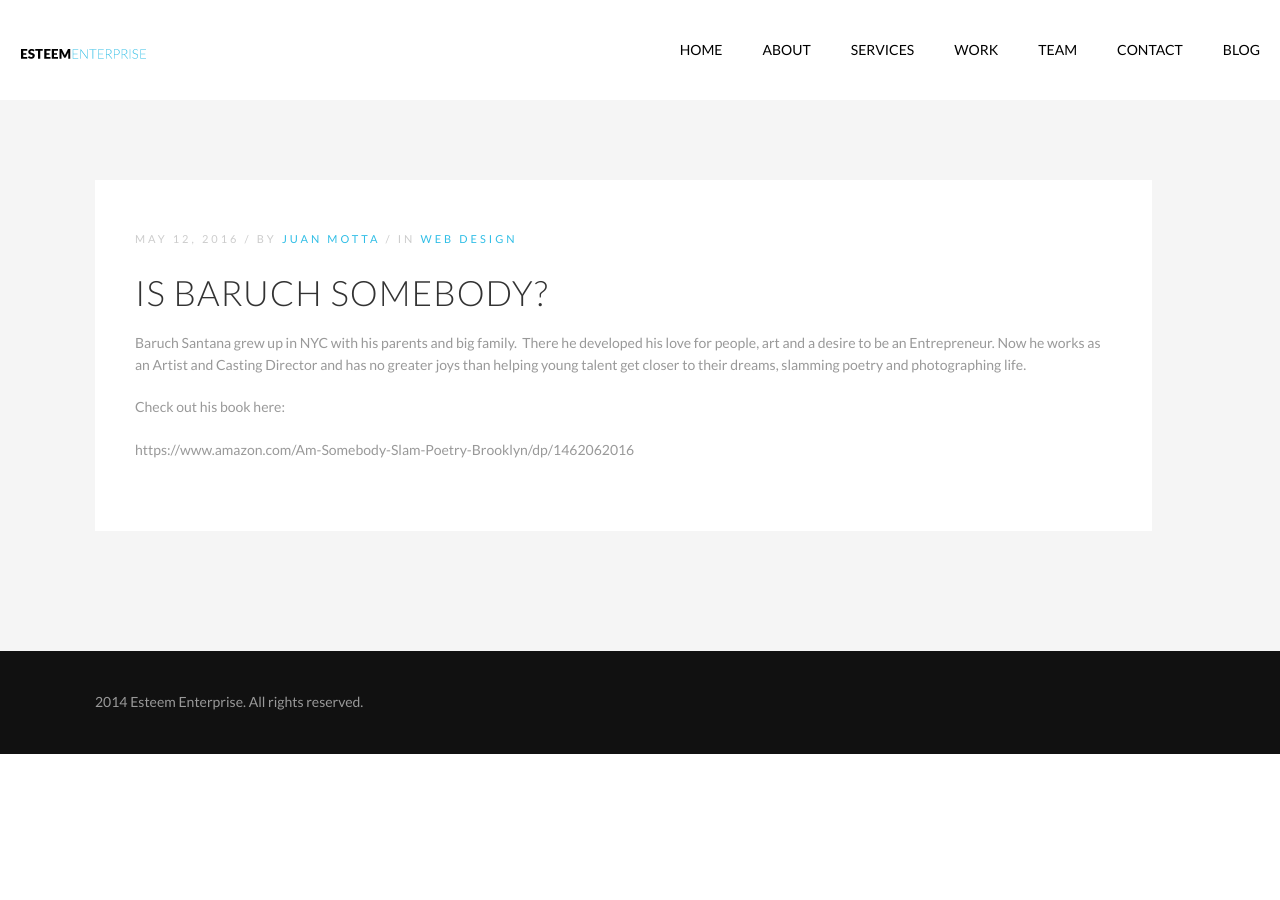
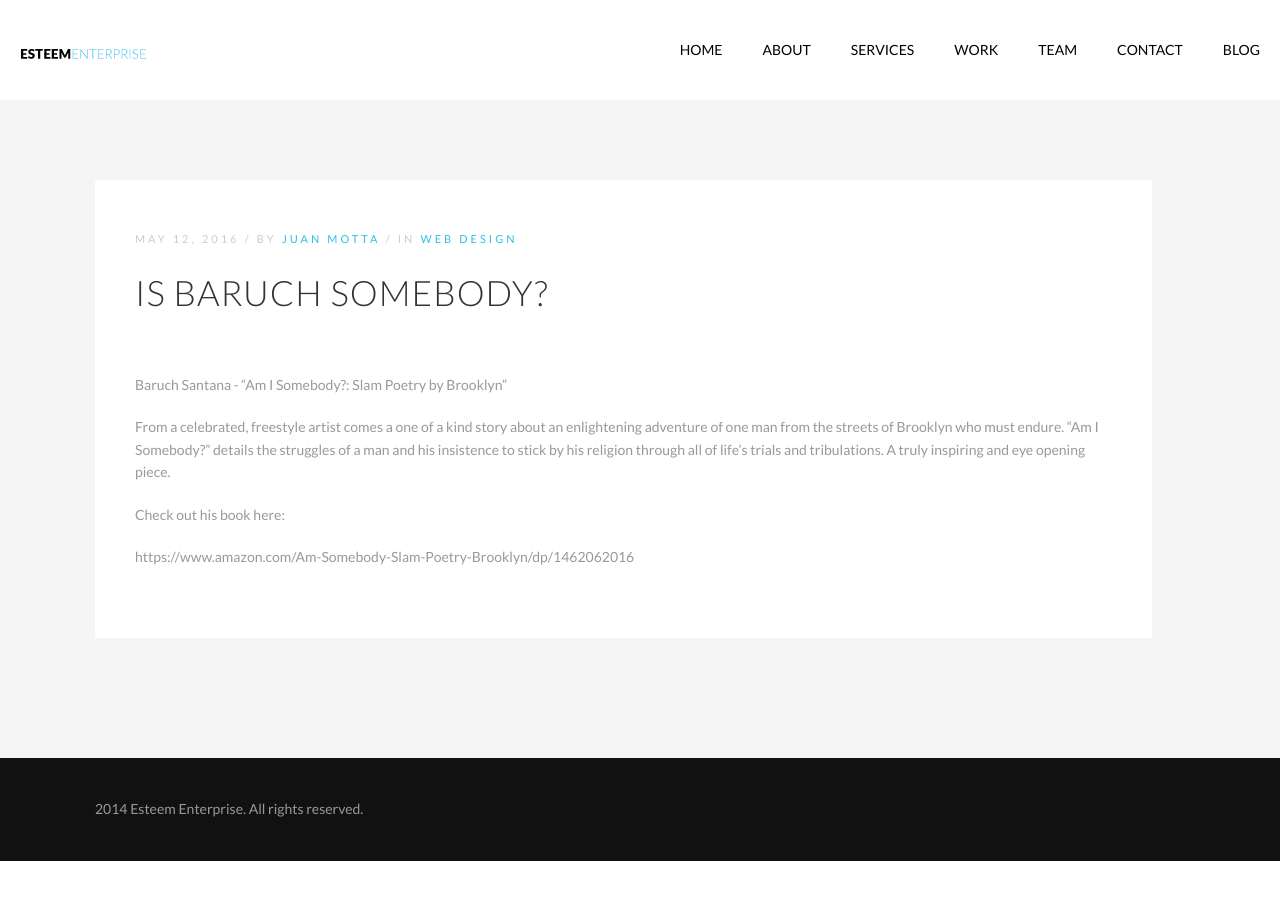
Before and after one commit to acarranza34/Esteem-Enterprise-Site, a Jekyll site: the page built from _posts/2016-05-12-is-baruch-somebody.md, in a window 1280 px wide. Built offline with Jekyll 4.4.1, drawn with Linux system fonts in a browser that asks for light colours; some web fonts are replaced.

Commit message:
Updated '/_posts/2016-05-12-is-baruch-somebody.md' via CloudCannon

```diff
--- a/_posts/2016-05-12-is-baruch-somebody.md
+++ b/_posts/2016-05-12-is-baruch-somebody.md
@@ -11,7 +11,11 @@ author: Juan Motta
 ---
 
 
-Baruch Santana grew up in NYC with his parents and big family.  There he developed his love for people, art and a desire to be an Entrepreneur. Now he works as an Artist and Casting Director and has no greater joys than helping young talent get closer to their dreams, slamming poetry and photographing life.
+&nbsp;
+
+Baruch Santana - “Am I Somebody?: Slam Poetry by Brooklyn"
+
+From a celebrated, freestyle artist comes a one of a kind story about an enlightening adventure of one man from the streets of Brooklyn who must endure. "Am I Somebody?” details the struggles of a man and his insistence to stick by his religion through all of life’s trials and tribulations. A truly inspiring and eye opening piece.
 
 Check out his book here:
 
```
